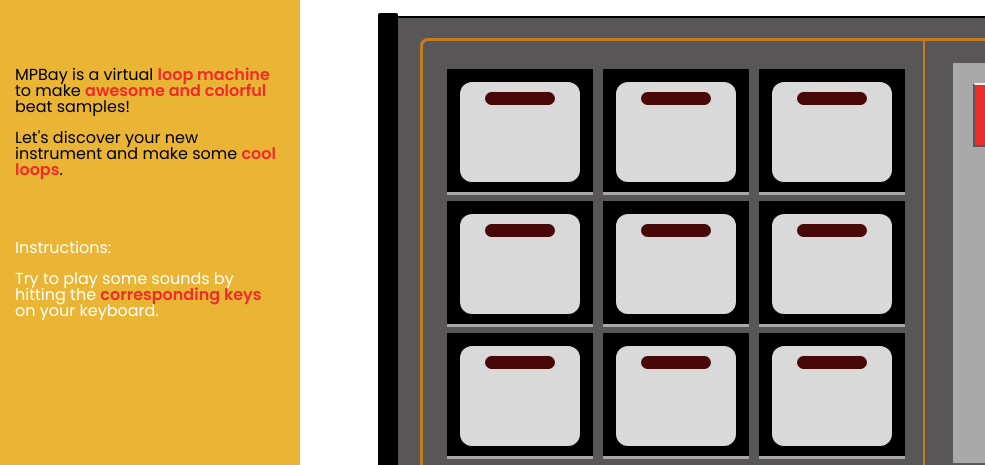
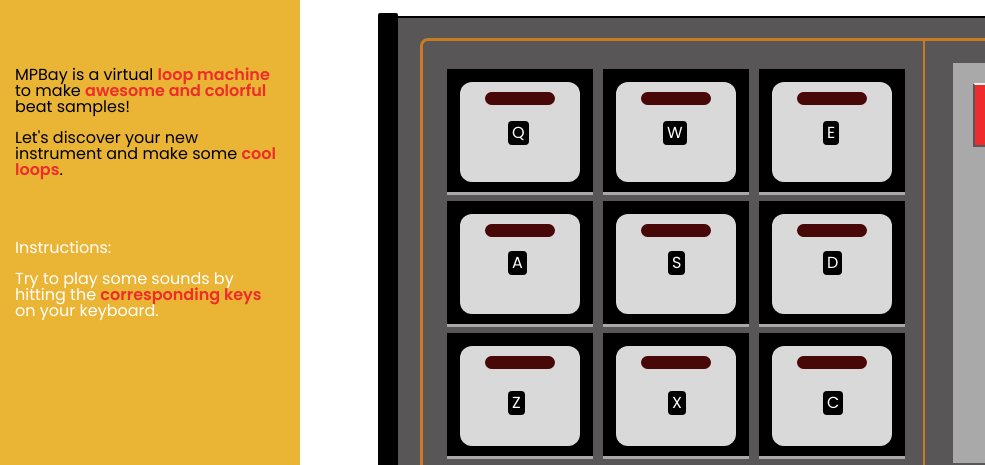
Before and after one commit to stanams/MPBay, a website: page index.html in a window 1280 px wide. Shown: the part 84-549 px from the top of the page, 0-985 px from the left. Drawn offline with nearby package versions, Linux system fonts and the light colour scheme; a script that the page names is missing.

Commit message:
add keyboard helpers

```diff
--- a/index.html
+++ b/index.html
@@ -371,6 +371,9 @@
                   </div>
                 </div>
               </div>
+              <p class="pad1-class-key">
+                Q
+              </p>
 
               <div class="container-single-pad" id="container-pad-2">
                 <div onclick="handleNote(1);" class="note-key" id="pad2">
@@ -379,6 +382,9 @@
                   </div>
                 </div>
               </div>
+              <p class="pad2-class-key">
+                W
+              </p>
 
               <div class="container-single-pad" id="container-pad-3">
                 <div onclick="handleNote(2);" class="note-key" id="pad3">
@@ -387,6 +393,9 @@
                   </div>
                 </div>
               </div>
+              <p class="pad3-class-key">
+                E
+              </p>
 
               <div class="container-single-pad" id="container-pad-4">
                 <div onclick="handleNote(3);" class="note-key" id="pad4">
@@ -395,6 +404,9 @@
                   </div>
                 </div>
               </div>
+              <p class="pad4-class-key">
+                A
+              </p>
 
               <div class="container-single-pad" id="container-pad-5">
                 <div onclick="handleNote(4);" class="note-key" id="pad5">
@@ -403,6 +415,9 @@
                   </div>
                 </div>
               </div>
+              <p class="pad5-class-key">
+                S
+              </p>
 
               <div class="container-single-pad" id="container-pad-6">
                 <div onclick="handleNote(5);" class="note-key" id="pad6">
@@ -411,6 +426,9 @@
                   </div>
                 </div>
               </div>
+              <p class="pad6-class-key">
+                D
+              </p>
 
               <div class="container-single-pad" id="container-pad-7">
                 <div onclick="handleNote(6);" class="note-key" id="pad7">
@@ -419,6 +437,9 @@
                   </div>
                 </div>
               </div>
+              <p class="pad7-class-key">
+                Z
+              </p>
 
               <div class="container-single-pad" id="container-pad-8">
                 <div onclick="handleNote(7);" class="note-key" id="pad8">
@@ -427,6 +448,9 @@
                   </div>
                 </div>
               </div>
+              <p class="pad8-class-key">
+                X
+              </p>
 
               <div class="container-single-pad" id="container-pad-9">
                 <div onclick="handleNote(8);" class="note-key" id="pad9">
@@ -435,6 +459,9 @@
                   </div>
                 </div>
               </div>
+              <p class="pad9-class-key">
+                C
+              </p>
 
             </div>
           </div>
--- a/javascript.js
+++ b/javascript.js
@@ -61,6 +61,9 @@
     $("#next-step-zero").on("click", function(){
       $("#step-one").css("z-index", 2);
       $('#pad1').addClass("step-one-pad-background");
+      for (var i = 0; i < 10; i++) {
+        $('.pad' + i.toString() + '-class-key').remove();
+      }
     });
 
     $("#next-step-one").on("click", function(){
--- a/style.css
+++ b/style.css
@@ -506,58 +506,103 @@
 /* Pads */
 
 
-.pad1-class:after {
+.pad1-class-key {
 	position: absolute;
-	content: "Q";
-	right: 53px;
+	top: 80px;
+	font-family: Poppins;
+	left: 85px;
+	border-radius: 4px;
+	background-color: black;
+	color: white;
+	padding: 4px;
 }
 
-.pad2-class:after {
+.pad2-class-key {
 	position: absolute;
-	content: "W";
-	right: 51px;
+	top: 80px;
+	font-family: Poppins;
+	left: 240px;
+	border-radius: 4px;
+	background-color: black;
+	color: white;
+	padding: 4px;
 }
 
-.pad3-class:after {
+.pad3-class-key {
 	position: absolute;
-	content: "E";
-	right: 55px;
+	top: 80px;
+	font-family: Poppins;
+	left: 400px;
+	border-radius: 4px;
+	background-color: black;
+	color: white;
+	padding: 4px;
 }
 
-.pad4-class:after {
+.pad4-class-key {
 	position: absolute;
-	content: "A";
-	right: 55px;
+	top: 210px;
+	font-family: Poppins;
+	left: 85px;
+	border-radius: 4px;
+	background-color: black;
+	color: white;
+	padding: 4px;
 }
 
-.pad5-class:after {
+.pad5-class-key {
 	position: absolute;
-	content: "S";
-	right: 55px;
+	top: 210px;
+	font-family: Poppins;
+	left: 245px;
+	border-radius: 4px;
+	background-color: black;
+	color: white;
+	padding: 4px;
 }
 
-.pad6-class:after {
+.pad6-class-key {
 	position: absolute;
-	content: "D";
-	right: 55px;
+	top: 210px;
+	font-family: Poppins;
+	left: 400px;
+	border-radius: 4px;
+	background-color: black;
+	color: white;
+	padding: 4px;
 }
 
-.pad7-class:after {
+.pad7-class-key {
 	position: absolute;
-	content: "Z";
-	right: 55px;
+	top: 350px;
+	font-family: Poppins;
+	left: 85px;
+	border-radius: 4px;
+	background-color: black;
+	color: white;
+	padding: 4px;
 }
 
-.pad8-class:after {
+.pad8-class-key {
 	position: absolute;
-	content: "X";
-	right: 55px;
+	top: 350px;
+	font-family: Poppins;
+	left: 245px;
+	border-radius: 4px;
+	background-color: black;
+	color: white;
+	padding: 4px;
 }
 
-.pad9-class:after {
+.pad9-class-key {
 	position: absolute;
-	right: 55px;
-	content: "C";
+	top: 350px;
+	font-family: Poppins;
+	left: 400px;
+	border-radius: 4px;
+	background-color: black;
+	color: white;
+	padding: 4px;
 }
 
 /* Recorder */
```
